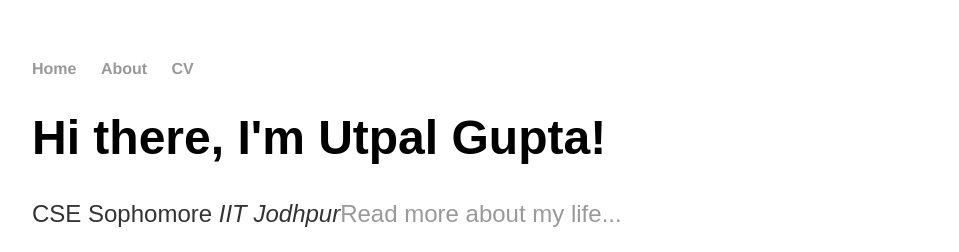
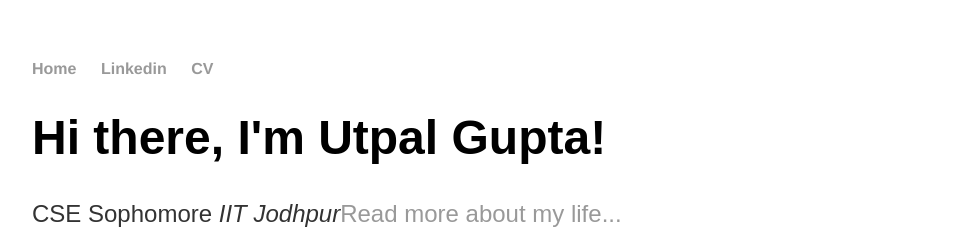
Before and after one commit to utpalgupta/utpal-gupta58.github.io, a Jekyll site: the page built from index.html, in a window 1280 px wide. Shown: the top 252 px of the page, without its empty margins (160-1119 px from the left). Built offline with Jekyll 4.4.1, drawn with Linux system fonts in a browser that asks for light colours.

Commit message:
Update default.html

```diff
--- a/_layouts/default.html
+++ b/_layouts/default.html
@@ -18,8 +18,8 @@
 	<body>
 		<nav>
     		<ul>
-        		<li><a href="/">Home</a></li>
-	        	<li><a href="/about">About</a></li>
+        		<li><a href="https://utpal-gupta58.github.io/">Home</a></li>
+	        	<li><a href="https://www.linkedin.com/in/utpal-gupta-92a200180/">Linkedin</a></li>
 			<li><a href="/cv">CV</a></li>
     		</ul>
 		</nav>
```
